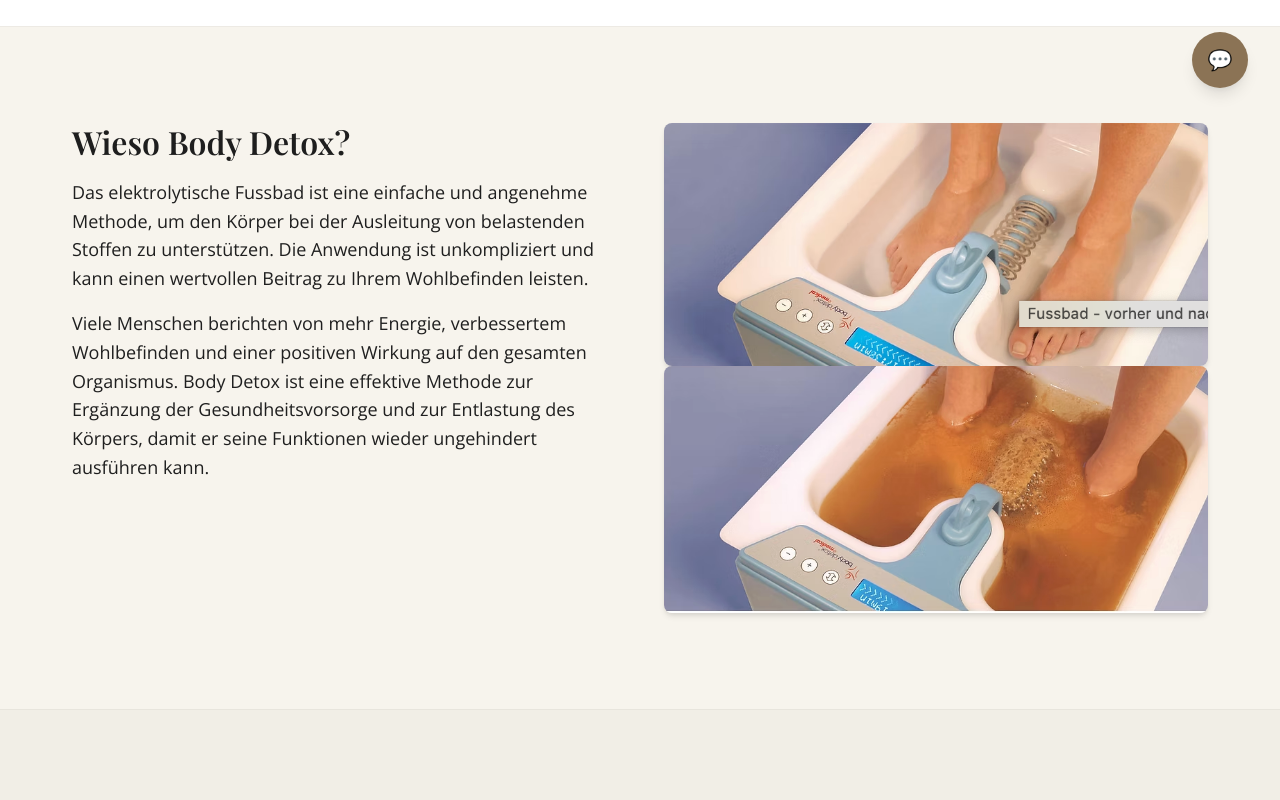
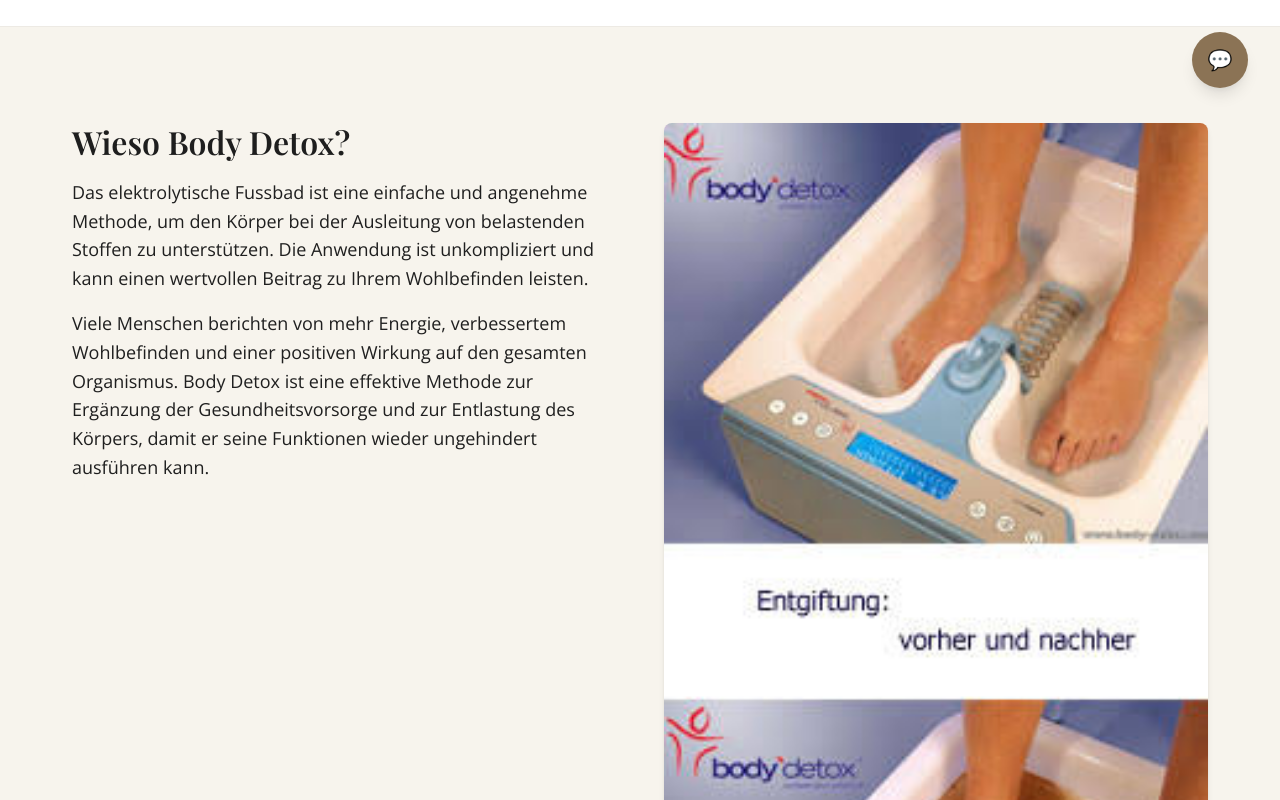
Before and after one commit to GianlucaMarin/koerperrein-website, a website: page body-detox.html in a window 1280 px wide. Shown: the part 680-1480 px from the top of the page. Drawn offline with nearby package versions, Linux system fonts and the light colour scheme.

Commit message:
boidy detox bild ersetzt

```diff
--- a/body-detox.html
+++ b/body-detox.html
@@ -70,8 +70,7 @@
             </p>
           </div>
           <div class="image-stack">
-            <img src="assets/images/body-detox-footbath-before.png" alt="Fussbad vor der Behandlung" loading="lazy" decoding="async">
-            <img src="assets/images/body-detox-footbath-after.png" alt="Fussbad nach der Behandlung - sichtbare Ausleitung" loading="lazy" decoding="async">
+            <img src="assets/images/body detox.jpg" alt="Fussbad - vorher und nachher" loading="lazy" decoding="async">
           </div>
         </div>
       </div>
```
Also changed, not shown: assets/images/body detox.jpg (added).
